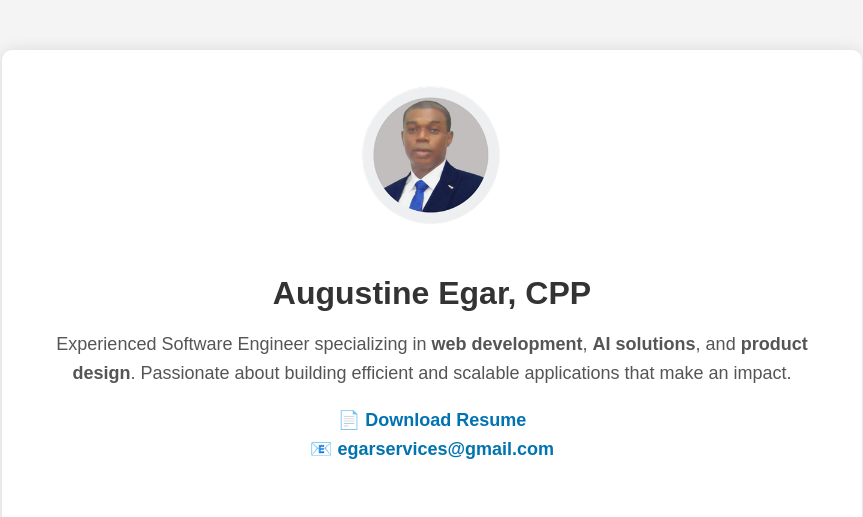
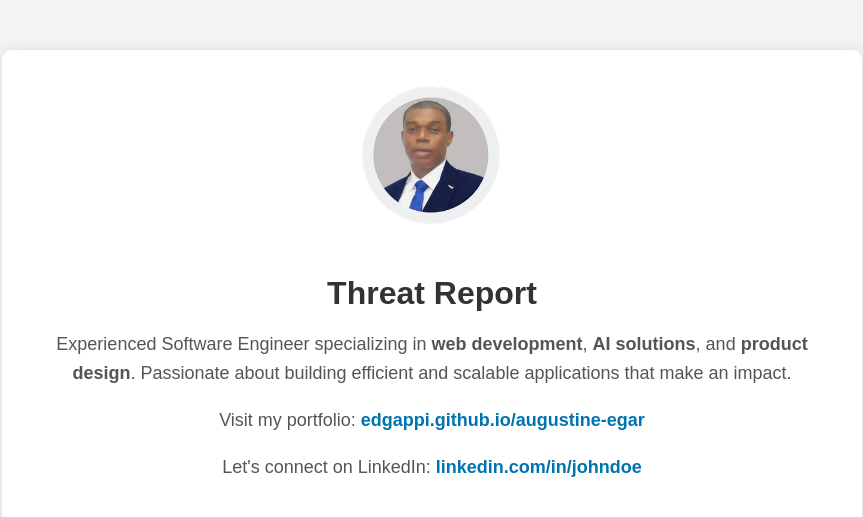
Before and after one commit to microtech-online/augustine-social, a plain HTML site: page src/index.html in a window 1280 px wide. Shown: the top 517 px of the page, without its empty margins (208-1071 px from the left). Drawn offline with Linux system fonts and the light colour scheme.

Commit message:
Add files via upload

```diff
--- a/src/index.html
+++ b/src/index.html
@@ -3,7 +3,7 @@
 <head>
   <meta charset="UTF-8">
   <meta name="viewport" content="width=device-width, initial-scale=1.0">
-  <title>Augustine Egar | Security Management, IT & Cybersecurity</title>
+  <title>Microtech | Security Management, IT & Cybersecurity</title>
   <meta name="description" content="Reduce risk and strengthen resilience with fractional CSO/CISO services. ISO 27001 & NIST-aligned strategies for business-focused security.">
   <meta name="keyword" content="Chief Security Officer, CSO, Chief Information Security Officer, CISO, Chief Risk Officer, CRO, Chief Compliance Officer, CCO,
    Cybersecurity GRC Analyst, GRC Consultant, Information Security Compliance Analyst, Risk and Compliance Manager, IT Governance Specialist,
@@ -52,6 +52,7 @@
   footer ul li a:hover, nav ul li a.active {color:#000000; border-bottom:2px solid #00bcd4;}
   footer ul li a, ul a {color:#fff;}
 
+
 /* Circle-style Social Buttons */
 .circle-social-buttons {
   display: flex;
@@ -60,6 +61,7 @@
   align-items: center;
   margin: 20px 0;
 }
+
 .circle-social-buttons a {
   display: flex;
   justify-content: center;
@@ -70,6 +72,7 @@
   transition: transform 0.2s, box-shadow 0.2s;
   box-shadow: 0 4px 10px rgba(0,0,0,0.2);
 }
+
 .circle-social-buttons a img {
   width: 20px;
   height: 20px;
@@ -77,10 +80,12 @@
   filter: brightness(0) invert(1); /* white icons */
   transition: transform 0.2s, filter 0.2s;
 }
+
 .circle-social-buttons a:hover {
   transform: translateY(-3px);
   box-shadow: 0 6px 14px rgba(0,0,0,0.3);
 }
+
 .circle-social-buttons a:hover img {
   filter: brightness(0) invert(0); /* colored on hover */
 }
@@ -91,19 +96,18 @@
 .circle-social-buttons a.facebook { background-color: #1877F2; }
 .circle-social-buttons a.x { background-color: #1DA1F2; }
 .circle-social-buttons a.github { background-color: #333333; }
+
  </style>
+
 </head>
 <body>
   <div class="container">
     <img src="images/profile.png" alt="Augustine Egar" class="profile">
-    <h1>Augustine Egar, CPP</h1>
-    <p>Experienced Software Engineer specializing in <strong>web development</strong>, <strong>AI solutions</strong>,
-       and <strong>product design</strong>. Passionate about building efficient and scalable applications that make an impact.
-    </p>
-    <p>
-       📄 <a href="/resume.pdf">Download Resume</a><br>
-       📧 <a href="mailto:egarservices@gmail.com">egarservices@gmail.com</a>
-    </p><br>
+    <h1>Threat Report</h1>
+    <p>Experienced Software Engineer specializing in <strong>web development</strong>, <strong>AI solutions</strong>, and <strong>product design</strong>. Passionate about building efficient and scalable applications that make an impact.</p>
+    <p>Visit my portfolio: <a href="https://edgappi.github.io/augustine-egar/portfolio/index.html">edgappi.github.io/augustine-egar</a></p>
+    <p>Let's connect on LinkedIn: <a href="https://www.linkedin.com/in/augustine-egar">linkedin.com/in/johndoe</a></p><br>
+
 
  <div class="circle-social-buttons">
        <a href="https://www.linkedin.com/in/YOURPROFILE" target="_blank" aria-label="LinkedIn" class="linkedin">
@@ -113,6 +117,7 @@
     <img src="https://cdn.jsdelivr.net/gh/simple-icons/simple-icons/icons/youtube.svg" alt="YouTube">
   </a>
 </div>
+
 <footer>
     <ul class="footer-links">
       <a href="#">Training |</a>
@@ -139,5 +144,4 @@
 </footer>
 </div>
 </body>
-<script defer data-domain="edgappi.github.io/augustine-egar/portfolio/index.html"src="https://plausible.io/js/script.js"></script>
 </html>
```
Lines whose indentation alone changed are shown as unchanged.
